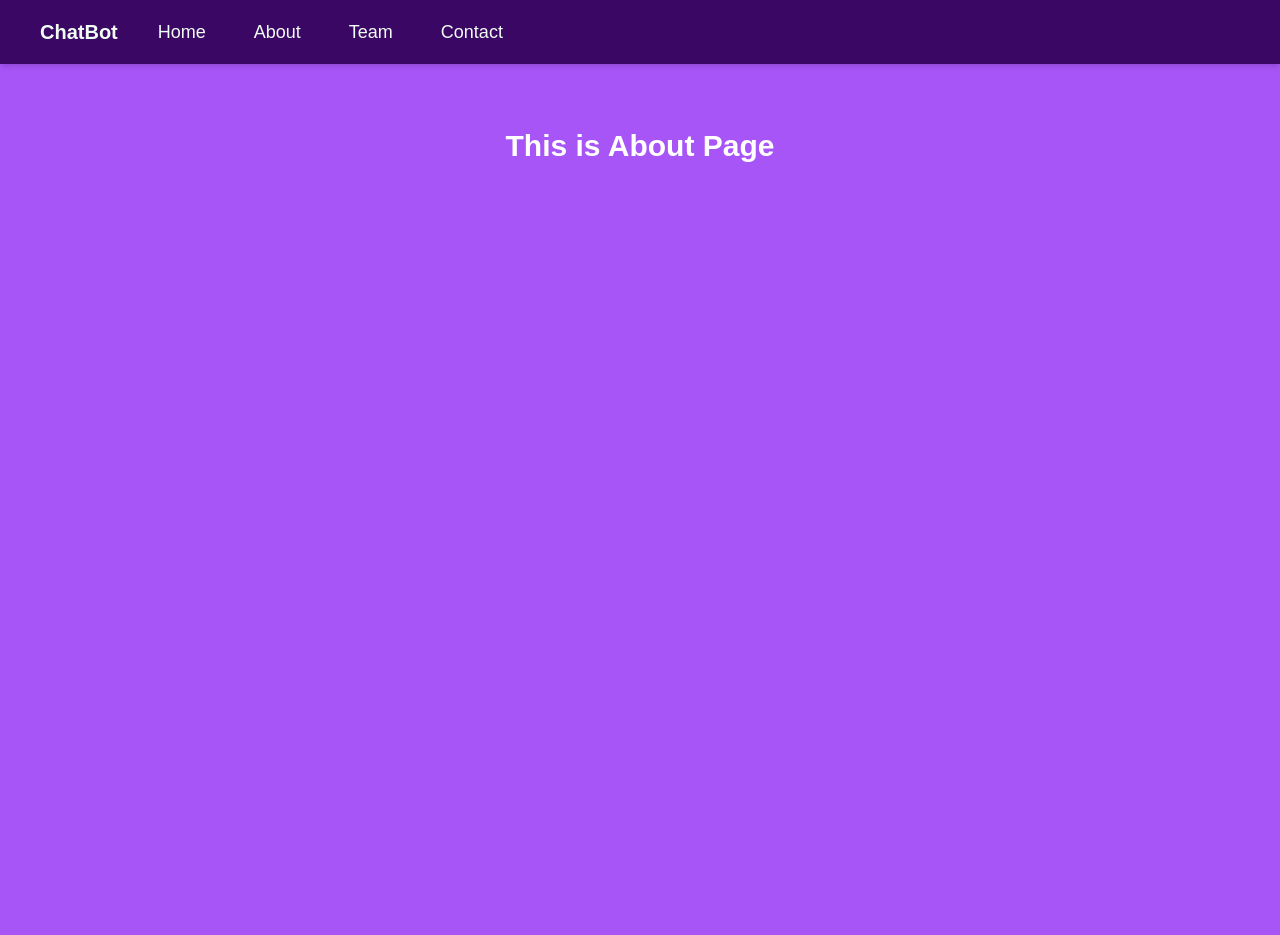
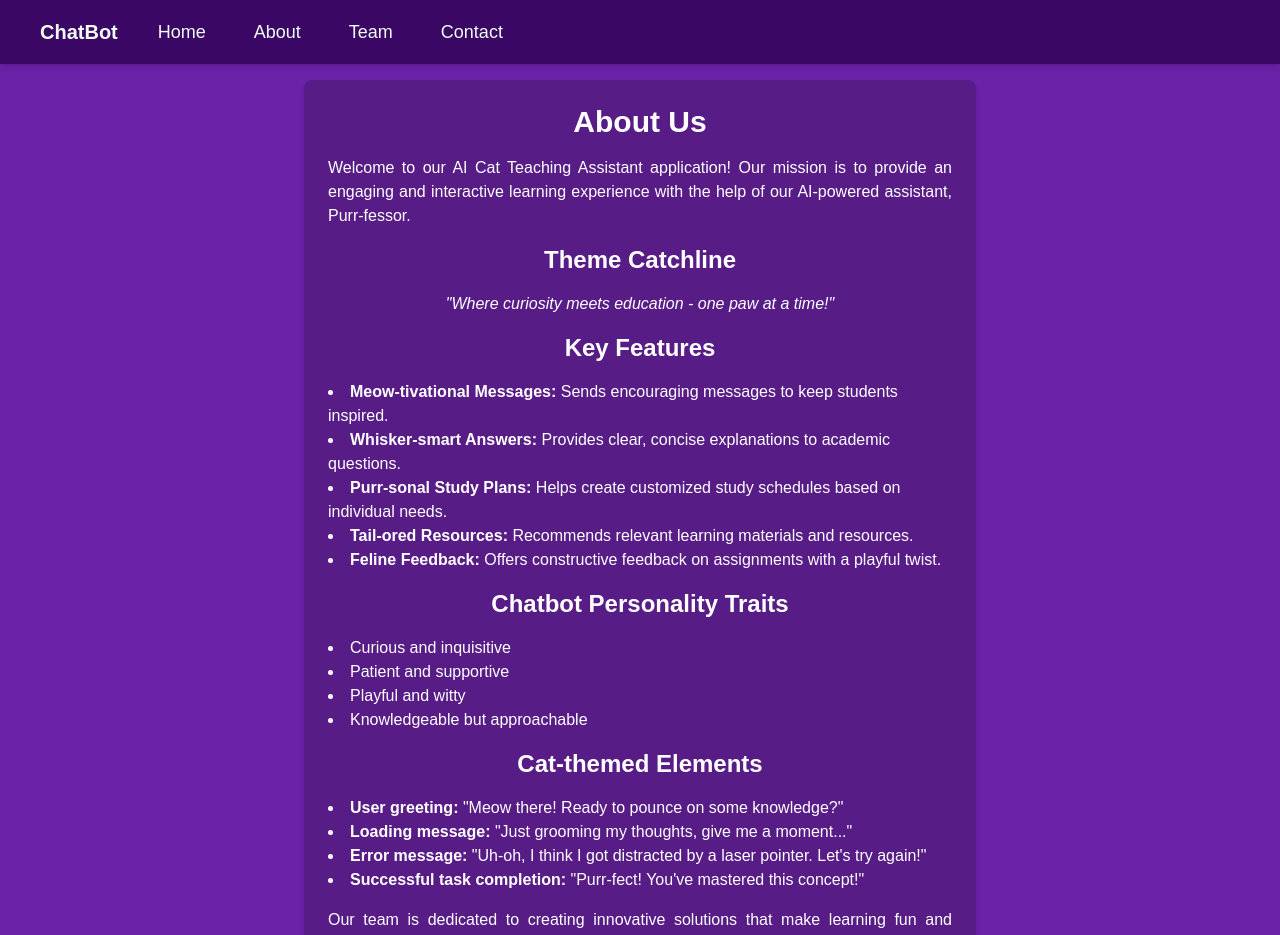
Before and after one commit to shoaib2000857/TeamGChatBot, a Next.js app: page /about in a window 1280 px wide. Shown: the top 935 px of the page. Before the commit the page ends 864 px from the top, so only its background shows below. Built offline with nearby package versions, Linux system fonts and the light colour scheme.

Commit message:
Editing the Front end and the visuals

```diff
--- a/app/(app)/about/page.js
+++ b/app/(app)/about/page.js
@@ -1,11 +1,48 @@
-import React from "react";
+import React from 'react';
 
-export default function page() {
+const About = () => {
   return (
-    <div className="min-h-screen p-8">
-      <h1 className="text-3xl font-bold text-center mt-8">
-        This is About Page
-      </h1>
+    <div className="flex flex-col items-center justify-center min-h-screen bg-purple-800 p-4">
+      <div className="w-full max-w-2xl bg-purple-900 rounded-lg shadow-md p-6 flex flex-col space-y-4">
+        <h1 className="text-3xl font-semibold text-center text-white">About Us</h1>
+        <p className="text-white text-justify">
+          Welcome to our AI Cat Teaching Assistant application! Our mission is to provide an engaging and interactive learning experience with the help of our AI-powered assistant, Purr-fessor.
+        </p>
+        <h2 className="text-2xl font-semibold text-center text-white mt-4">Theme Catchline</h2>
+        <p className="text-white text-center italic">
+          "Where curiosity meets education - one paw at a time!"
+        </p>
+        <h2 className="text-2xl font-semibold text-center text-white mt-4">Key Features</h2>
+        <ul className="list-disc list-inside text-white">
+          <li><strong>Meow-tivational Messages:</strong> Sends encouraging messages to keep students inspired.</li>
+          <li><strong>Whisker-smart Answers:</strong> Provides clear, concise explanations to academic questions.</li>
+          <li><strong>Purr-sonal Study Plans:</strong> Helps create customized study schedules based on individual needs.</li>
+          <li><strong>Tail-ored Resources:</strong> Recommends relevant learning materials and resources.</li>
+          <li><strong>Feline Feedback:</strong> Offers constructive feedback on assignments with a playful twist.</li>
+        </ul>
+        <h2 className="text-2xl font-semibold text-center text-white mt-4">Chatbot Personality Traits</h2>
+        <ul className="list-disc list-inside text-white">
+          <li>Curious and inquisitive</li>
+          <li>Patient and supportive</li>
+          <li>Playful and witty</li>
+          <li>Knowledgeable but approachable</li>
+        </ul>
+        <h2 className="text-2xl font-semibold text-center text-white mt-4">Cat-themed Elements</h2>
+        <ul className="list-disc list-inside text-white">
+          <li><strong>User greeting:</strong> "Meow there! Ready to pounce on some knowledge?"</li>
+          <li><strong>Loading message:</strong> "Just grooming my thoughts, give me a moment..."</li>
+          <li><strong>Error message:</strong> "Uh-oh, I think I got distracted by a laser pointer. Let's try again!"</li>
+          <li><strong>Successful task completion:</strong> "Purr-fect! You've mastered this concept!"</li>
+        </ul>
+        <p className="text-white text-justify mt-4">
+          Our team is dedicated to creating innovative solutions that make learning fun and accessible for everyone. We believe in the power of technology to transform education and are committed to continuous improvement and innovation.
+        </p>
+        <p className="text-white text-justify">
+          Thank you for visiting our application. We hope you enjoy using it as much as we enjoyed creating it!
+        </p>
+      </div>
     </div>
   );
-}
+};
+
+export default About;
--- a/app/(app)/contact/page.js
+++ b/app/(app)/contact/page.js
@@ -1,11 +1,51 @@
-import React from "react";
+import React from 'react';
 
-export default function page() {
+const Contact = () => {
   return (
-    <div className=" min-h-screen p-8">
-      <h1 className="text-3xl font-bold text-center mt-8">
-        This is Contact Page
-      </h1>
+    <div className="flex flex-col items-center justify-center min-h-screen bg-purple-800 p-4">
+      <div className="w-full max-w-2xl bg-purple-900 rounded-lg shadow-md p-6 flex flex-col space-y-4">
+        <h1 className="text-3xl font-semibold text-center text-white">Contact Us</h1>
+        <p className="text-white text-justify">
+          We would love to hear from you! If you have any questions, feedback, or suggestions, please feel free to reach out to us.
+        </p>
+        <form className="flex flex-col space-y-4">
+          <input
+            type="text"
+            placeholder="Your Name"
+            className="p-2 border rounded-lg focus:outline-none focus:ring-2 focus:ring-purple-500 bg-purple-800 text-white placeholder-purple-400"
+          />
+          <input
+            type="email"
+            placeholder="Your Email"
+            className="p-2 border rounded-lg focus:outline-none focus:ring-2 focus:ring-purple-500 bg-purple-800 text-white placeholder-purple-400"
+          />
+          <textarea
+            placeholder="Your Message"
+            className="p-2 border rounded-lg focus:outline-none focus:ring-2 focus:ring-purple-500 bg-purple-800 text-white placeholder-purple-400"
+            rows="4"
+          ></textarea>
+          <button
+            type="submit"
+            className="p-2.5 bg-metallic-dark text-white rounded-lg hover:bg-metallic-hover"
+          >
+            Send Message
+          </button>
+        </form>
+        <div className="text-white mt-8">
+          <h2 className="text-2xl font-semibold">Contact Details</h2>
+          <p>
+            <strong>Email:</strong> 24f2000857@ds.study.iitm.ac.in
+          </p>
+          <p>
+            <strong>Phone:</strong> +91 9502264416
+          </p>
+          <p>
+            <strong>Address:</strong> Online BS degree, IIT Madras
+          </p>
+        </div>
+      </div>
     </div>
   );
-}
+};
+
+export default Contact;
--- a/app/(app)/layout.js
+++ b/app/(app)/layout.js
@@ -2,9 +2,9 @@ import Header from "@/components/header";
 
 export default function RootLayout({ children }) {
   return (
-    <main>
+    <main className="min-h-screen flex flex-col">
       <Header />
-      {children}
+      <div className="flex-grow">{children}</div>
     </main>
   );
 }
--- a/app/(app)/page.js
+++ b/app/(app)/page.js
@@ -2,7 +2,7 @@ import { Chatbot } from "@/components/Chatbot";
 
 export default function Page() {
   return (
-    <div>
+    <div className="w-full">
       <Chatbot />
     </div>
   );
--- a/app/globals.css
+++ b/app/globals.css
@@ -1,7 +1,7 @@
 @tailwind base;
 @tailwind components;
 @tailwind utilities;
-z
+
 :root {
   --background: #ffffff;
   --foreground: #171717;
@@ -18,6 +18,10 @@ body {
   color: var(--foreground);
   background: var(--background);
   font-family: Arial, Helvetica, sans-serif;
+  display: flex;
+  flex-direction: column;
+  height: 100%;
+  margin: 0;
 }
 
 @layer utilities {
@@ -25,3 +29,27 @@ body {
     text-wrap: balance;
   }
 }
+
+.header {
+  position: sticky;
+  top: 0;
+  background-color: inherit;
+  z-index: 10;
+  padding-bottom: 1rem;
+}
+
+.chat-messages {
+  flex-grow: 1;
+  overflow-y: auto;
+}
+
+html, body {
+  height: 100%;
+  margin: 0;
+}
+
+#root, .App {
+  display: flex;
+  flex-direction: column;
+  height: 100%;
+}
--- a/components/Chatbot.js
+++ b/components/Chatbot.js
@@ -1,5 +1,5 @@
 "use client";
-import { useState, useEffect } from "react";
+import { useState, useEffect, useRef } from "react";
 import axios from "axios";
 import Markdown from "react-markdown";
 
@@ -8,6 +8,25 @@ export function Chatbot() {
   const [input, setInput] = useState("");
   const [isTyping, setIsTyping] = useState(false);
   const [error, setError] = useState(null);
+  const messagesEndRef = useRef(null);
+
+  const loadingMessages = [
+    "Just grooming my thoughts, give me a moment...",
+    "Pawsing to think...",
+    "Fetching some purr-fect knowledge...",
+    "Hold on, sharpening my claws on this topic...",
+  ];
+
+  const errorMessages = [
+    "Uh-oh, I think I got distracted by a laser pointer. Let's try again!",
+    "Oops, I knocked over my water bowl. Let's retry!",
+    "Meow-rror! Something went wrong. Please try again.",
+    "Hiss-terical error! Let's give it another shot.",
+  ];
+
+  const getRandomMessage = (messagesArray) => {
+    return messagesArray[Math.floor(Math.random() * messagesArray.length)];
+  };
 
   // Load messages from sessionStorage when the component mounts
   useEffect(() => {
@@ -22,7 +41,12 @@ export function Chatbot() {
   useEffect(() => {
     console.log("Saving messages to sessionStorage:", messages);
     sessionStorage.setItem("chatMessages", JSON.stringify(messages));
+    scrollToBottom();
   }, [messages]);
+
+  const scrollToBottom = () => {
+    messagesEndRef.current?.scrollIntoView({ behavior: "smooth" });
+  };
 
   const sendMessage = async () => {
     try {
@@ -42,31 +66,45 @@ export function Chatbot() {
       if (response.data.success) {
         setMessages((prevMessages) => [
           ...prevMessages,
-          { sender: "user", text: MessageInput },
           { sender: "Purr-fessor", text: response.data.dummyMessage },
         ]);
       } else {
         setError(
           response.data.message ||
-            "Meow Something went wrong. Please try again later."
+            getRandomMessage(errorMessages)
         );
       }
     } catch (error) {
-      setError("Meow Something went wrong. Please try again later.");
+      setError(getRandomMessage(errorMessages));
       // console.error("Error sending message:", error);
     } finally {
       setInput("");
       setIsTyping(false);
+      scrollToBottom(); // Ensure scroll to bottom after setting isTyping to false
     }
+  };
+
+  const clearChatHistory = () => {
+    setMessages([]);
+    sessionStorage.removeItem("chatMessages");
+    scrollToBottom(); // Ensure scroll to bottom after clearing chat history
   };
 
   return (
     <div className="flex flex-col items-center justify-center min-h-screen bg-purple-800 p-4">
-      <div className="w-full max-w-2xl bg-purple-900 rounded-lg shadow-md p-6 flex flex-col space-y-4">
-        <h2 className="text-2xl font-semibold mb-4 text-center text-white">
-          Purr-fessor: AI Cat Teaching Assistant
-        </h2>
-        <div className="flex flex-col space-y-4 overflow-y-auto max-h-96">
+      <div className="relative w-full max-w-2xl bg-purple-900 rounded-lg shadow-md p-6 flex flex-col space-y-4 h-full">
+        <div className="header flex justify-between items-center mb-4 sticky top-0 bg-purple-900 z-10">
+          <h2 className="text-2xl font-semibold text-center text-white">
+            Purr-fessor: AI Cat Teaching Assistant
+          </h2>
+          <button
+            onClick={clearChatHistory}
+            className="p-2 bg-red-500 text-white rounded-lg hover:bg-red-700 text-sm"
+          >
+            Clear Chat History
+          </button>
+        </div>
+        <div className="chat-messages flex flex-col space-y-4 overflow-y-auto flex-grow">
           {error && (
             <div className="bg-red-500 text-white p-2 rounded-lg">{error}</div>
           )}
@@ -92,11 +130,12 @@ export function Chatbot() {
               </span>
               {isTyping && index === messages.length - 1 && (
                 <div className="p-1 rounded-lg bg-purple-200 text-black self-start">
-                  Purr-fessor is typing...
+                  {getRandomMessage(loadingMessages)}
                 </div>
               )}
             </div>
           ))}
+          <div ref={messagesEndRef} />
         </div>
         <div className="flex space-x-2 items-center">
           <input
--- a/components/header.js
+++ b/components/header.js
@@ -11,7 +11,7 @@ const Header = () => {
     { name: "Contact", href: "/contact" },
   ];
   return (
-    <nav className="shadow-md bg-purple-950 text-green-50">
+    <nav className="shadow-md bg-purple-950 text-green-50 sticky top-0 z-20">
       <div className="max-w-7xl mx-auto px-4 sm:px-6 lg:px-8">
         <div className="flex justify-between h-16">
           <div className="flex items-center">
```
